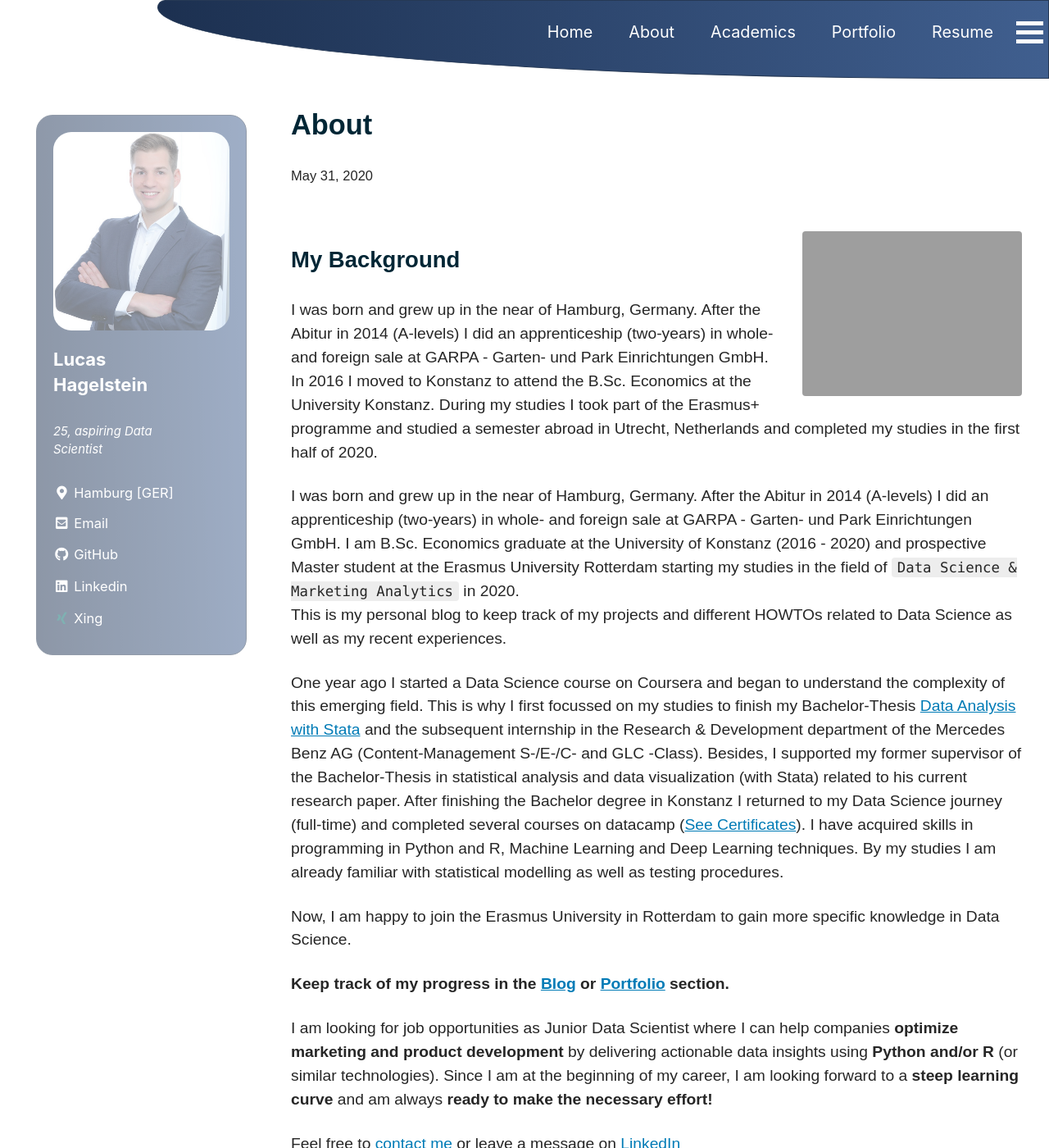
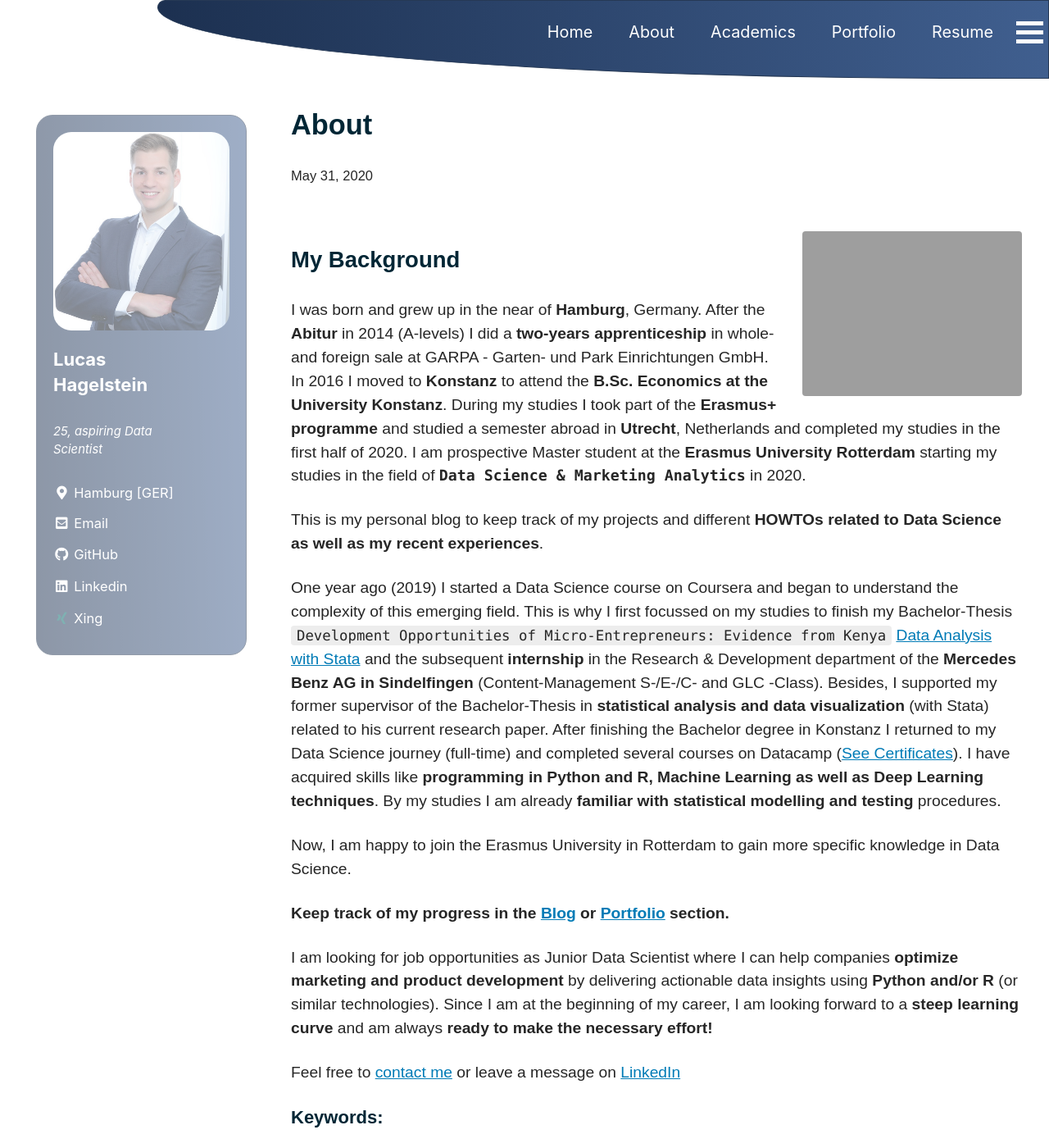
Before and after one commit to LHAGELS/LHAGELS.github.io, a Jekyll site: the page built from _pages/about.md, in a window 1280 px wide and 1400 px high. Shown: the whole window at 82% size. Built offline with Jekyll 4.4.1, drawn with Linux system fonts in a browser that asks for light colours; cached includes are drawn as plain includes; nearby versions of some CDN libraries; some of the changed text lies outside the part shown.

Commit message:
new github

```diff
--- a/_pages/about.md
+++ b/_pages/about.md
@@ -11,12 +11,11 @@
 </figure>
 ## My Background
 {: .text-justify}
-I was born and grew up in the near of Hamburg, Germany. After the Abitur in 2014 (A-levels) I did an apprenticeship (two-years) in whole- and foreign sale at GARPA - Garten- und Park Einrichtungen GmbH. In 2016 I moved to Konstanz to attend the B.Sc. Economics at the University Konstanz. During my studies I took part of the Erasmus+ programme and studied a semester abroad in Utrecht, Netherlands and completed my studies in the first half of 2020.
+I was born and grew up in the near of **Hamburg**, Germany. After the **Abitur** in 2014 (A-levels) I did a **two-years apprenticeship** in whole- and foreign sale at GARPA - Garten- und Park Einrichtungen GmbH. In 2016 I moved to **Konstanz** to attend the **B.Sc. Economics at the University Konstanz**. During my studies I took part of the **Erasmus+ programme** and studied a semester abroad in **Utrecht**, Netherlands and completed my studies in the first half of 2020. I am prospective Master student at the **Erasmus University Rotterdam** starting my studies in the field of **`Data Science & Marketing Analytics`** in 2020.
 
-I was born and grew up in the near of Hamburg, Germany. After the Abitur in 2014 (A-levels) I did an apprenticeship (two-years) in whole- and foreign sale at GARPA - Garten- und Park Einrichtungen GmbH. I am B.Sc. Economics graduate at the University of Konstanz (2016 - 2020) and prospective Master student at the Erasmus University Rotterdam starting my studies in the field of `Data Science & Marketing Analytics` in 2020.
-This is my personal blog to keep track of my projects and different HOWTOs related to Data Science as well as my recent experiences.
+This is my personal blog to keep track of my projects and different **HOWTOs related to Data Science as well as my recent experiences**.
 
-One year ago I started a Data Science course on Coursera and began to understand the complexity of this emerging field. This is why I first focussed on my studies to finish my Bachelor-Thesis [Data Analysis with Stata](/portfolio/) and the subsequent internship in the Research & Development department of the Mercedes Benz AG (Content-Management S-/E-/C- and GLC -Class). Besides, I supported my former supervisor of the Bachelor-Thesis in statistical analysis and data visualization (with Stata) related to his current research paper. After finishing the Bachelor degree in Konstanz I returned to my Data Science journey (full-time) and completed several courses on datacamp ([See Certificates](/certificates/)). I have acquired skills in programming in Python and R, Machine Learning and Deep Learning techniques. By my studies I am already familiar with statistical modelling as well as testing procedures.
+One year ago (2019) I started a Data Science course on Coursera and began to understand the complexity of this emerging field. This is why I first focussed on my studies to finish my Bachelor-Thesis `Development Opportunities of Micro-Entrepreneurs: Evidence from Kenya` [Data Analysis with Stata](/portfolio/) and the subsequent **internship** in the Research & Development department of the **Mercedes Benz AG in Sindelfingen** (Content-Management S-/E-/C- and GLC -Class). Besides, I supported my former supervisor of the Bachelor-Thesis in **statistical analysis and data visualization** (with Stata) related to his current research paper. After finishing the Bachelor degree in Konstanz I returned to my Data Science journey (full-time) and completed several courses on Datacamp ([See Certificates](/certificates/)). I have acquired skills like **programming in Python and R, Machine Learning as well as Deep Learning techniques**. By my studies I am already **familiar with statistical modelling and testing** procedures.
 
 Now, I am happy to join the Erasmus University in Rotterdam to gain more specific knowledge in Data Science.
 
@@ -33,5 +32,5 @@
 I am ready to apply my Data Science skills to solve **Marketing, Sales, Logistic or Product problems** full-time as Junior Data Scientist.
 
 ## Hobbies
-To balance the pressure of studying, I love to go for a run or visit the gym. Otherwise, I really love quiet places and surroundings to keep up with my current book.
+To balance the pressure of studying, I love to **go for a run or visit the gym**. Otherwise, I really love quiet places and surroundings to keep up with my current book.
 {: .text-justify}
```
